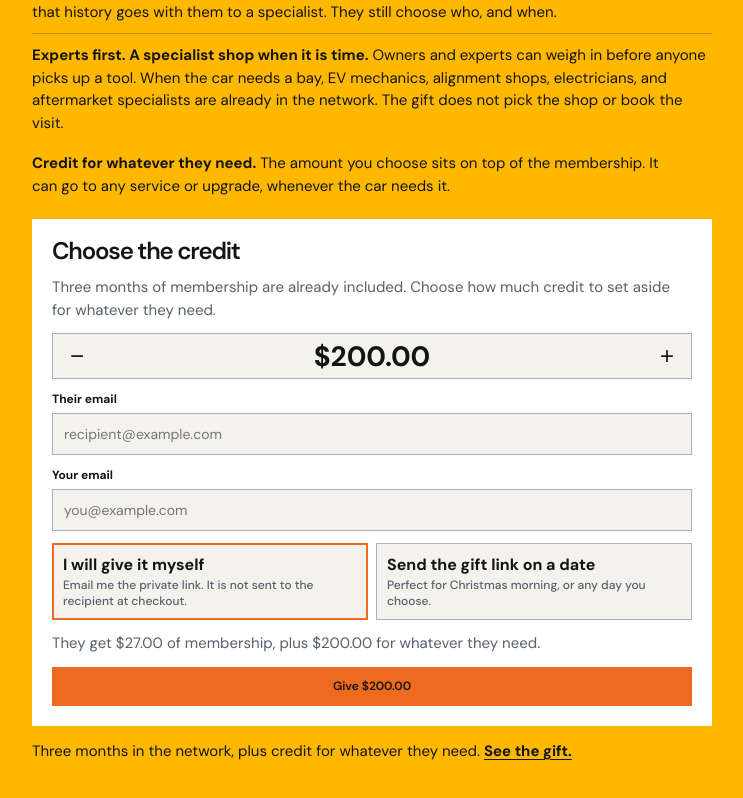
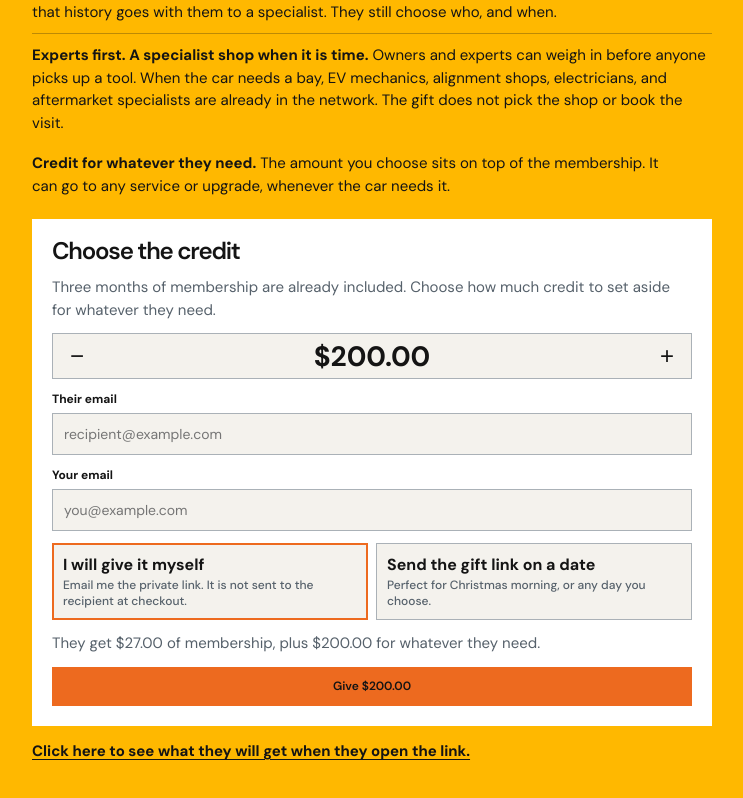
Before and after one commit to erichester76/volt-yard, a Next.js app: page /black-friday in a window 1280 px wide. Shown: the part 407-1205 px from the top of the page, without its empty margins (268-1011 px from the left). Built offline with nearby package versions, Linux system fonts and the light colour scheme; no server answers; the database is empty; a web font is replaced by a local one.

Commit message:
style: explain the gift preview link

```diff
--- a/app/black-friday/page.tsx
+++ b/app/black-friday/page.tsx
@@ -88,7 +88,7 @@ export default function BlackFridayPage() {
           <Button disabled={submitting}>{submitting ? "Taking you to checkout..." : `Give ${money(creditCents)}`}</Button>
           {message && <p className="form-message" role="alert">{message}</p>}
         </form>
-        <p className="gift-offer-preview">Three months in the network, plus credit for whatever they need. <Link href="/gift-landing/example">See the gift.</Link></p>
+        <p className="gift-offer-preview"><Link href="/gift-landing/example">Click here to see what they will get when they open the link.</Link></p>
       </div>
     </div></section>
   </main>;
```
Also changed, not shown: 1 other file (tests, documents, lock files or other folders).
